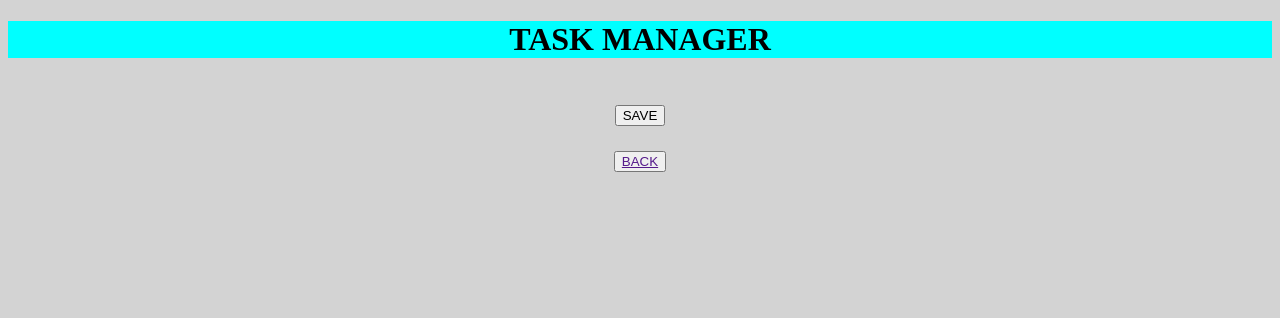
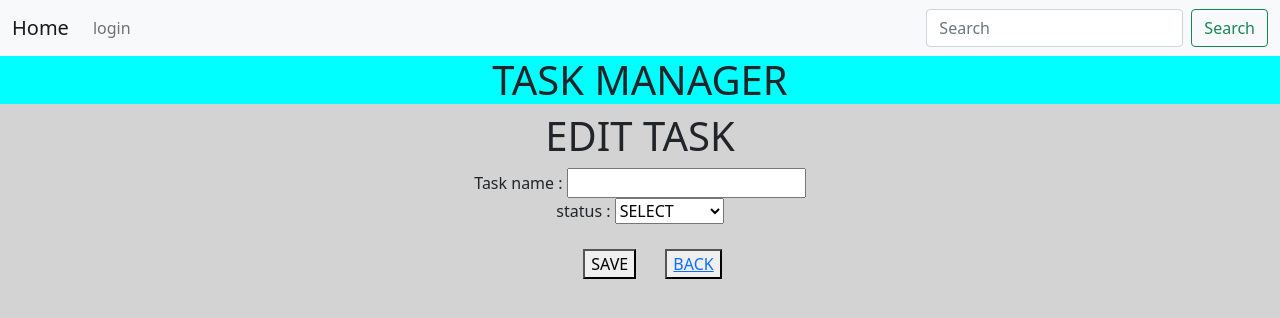
Before and after one commit to v0113yb411/Task-manager, a Django app: template assignment1/task/templates/edit_task.html in a window 1280 px wide. Shown: the top 318 px of the page. Run offline with Django 3.2, Linux system fonts and the light colour scheme; the template is opened without the code that fills it, so the values that code supplies are empty.

Commit message:
Add files via upload

```diff
--- a/assignment1/task/forms.py
+++ b/assignment1/task/forms.py
@@ -1,5 +1,5 @@
 from django import forms
-from django.contrib.auth.forms import AuthenticationForm, UserCreationForm
+from django.contrib.auth.forms import AuthenticationForm
 from django.contrib.auth.models import User
 from .models import Task, SubtaskModel
 
--- /dev/null
+++ b/assignment1/task/templates/base_index.html
@@ -0,0 +1,24 @@
+<!DOCTYPE html>
+<html lang="en">
+
+<head>
+    <meta charset="UTF-8">
+    <meta http-equiv="X-UA-Compatible" content="IE=edge">
+    <meta name="viewport" content="width=device-width, initial-scale=1.0">
+    <link href="https://cdn.jsdelivr.net/npm/bootstrap@5.0.2/dist/css/bootstrap.min.css" rel="stylesheet"
+        integrity="sha384-EVSTQN3/azprG1Anm3QDgpJLIm9Nao0Yz1ztcQTwFspd3yD65VohhpuuCOmLASjC" crossorigin="anonymous">
+    <script src="https://cdn.jsdelivr.net/npm/bootstrap@5.0.2/dist/js/bootstrap.bundle.min.js"
+        integrity="sha384-MrcW6ZMFYlzcLA8Nl+NtUVF0sA7MsXsP1UyJoMp4YLEuNSfAP+JcXn/tWtIaxVXM"
+        crossorigin="anonymous"></script>
+    {% block title %}
+    {% endblock %}
+
+</head>
+
+<body>
+    {% include 'navbar.html' %}
+    {% block body %}
+    {% endblock %}
+</body>
+
+</html>
--- a/assignment1/task/templates/edit_task.html
+++ b/assignment1/task/templates/edit_task.html
@@ -1,20 +1,35 @@
-<!DOCTYPE html>
-<html lang="en">
+{% extends 'base_index.html' %}
 
-<head>
-    <meta charset="UTF-8">
-    <meta http-equiv="X-UA-Compatible" content="IE=edge">
-    <meta name="viewport" content="width=device-width, initial-scale=1.0">
-    <title>EDIT TASK</title>
-</head>
+{% block body %}
 
 <body style="text-align: center;background-color: lightgray;">
     <h1 style="background-color: aqua;">TASK MANAGER</h1>
     <div>
-        <button style="margin: 25px;">SAVE</button><br>
-        <button><a href="">BACK</a></button>
+        <form action="{% url 'edit_task' task.id %}" method="post">
+            {% csrf_token %}
+
+            <h1>EDIT TASK</h1>
+
+            <label for="task_name">Task name : </label>
+            <input type="text" name="task_name" id="task_name" value="{{task.task_name}}"><br>
+
+            <label for="Status"></label>status :
+            <select name="Status" id="Status">
+
+                <option value="">SELECT</option>
+                <option value="1">Not Started</option>
+                <option value="2">In Progres</option>
+                <option value="3">Completed</option>
+
+            </select>
+
+            <div>
+                <button style="margin: 25px;" type="submit">SAVE</button>
+                <button><a href="{% url 'task_detail' task.id %}">BACK</a></button>
+            </div>
+        </form>
     </div>
 
 </body>
 
-</html>
+{% endblock %}
--- /dev/null
+++ b/assignment1/task/templates/navbar.html
@@ -0,0 +1,31 @@
+<nav class="navbar navbar-expand-lg navbar-light bg-light">
+    <div class="container-fluid">
+        <a class="navbar-brand" href="{% url 'home' %}">Home</a>
+        <button class="navbar-toggler" type="button" data-bs-toggle="collapse" data-bs-target="#navbarSupportedContent"
+            aria-controls="navbarSupportedContent" aria-expanded="false" aria-label="Toggle navigation">
+            <span class="navbar-toggler-icon"></span>
+        </button>
+        <div class="collapse navbar-collapse" id="navbarSupportedContent">
+            <ul class="navbar-nav me-auto mb-2 mb-lg-0">
+                <!-- <li class="nav-item">
+                    <a class="nav-link active" aria-current="page" href="{% url 'home' %}">Home</a>
+                </li> -->
+                {% if user.is_authenticated %}
+                <li class="nav-item">
+                    <a class="nav-link" href="{% url 'log_out' %}">logout</a>
+                </li>
+                {% else %}
+                <li class="nav-item">
+                    <a class="nav-link" href="{% url 'login' %}">login</a>
+                </li>
+                {% endif %}
+
+
+            </ul>
+            <form class="d-flex">
+                <input class="form-control me-2" type="search" placeholder="Search" aria-label="Search">
+                <button class="btn btn-outline-success" type="submit">Search</button>
+            </form>
+        </div>
+    </div>
+</nav>
--- a/assignment1/task/urls.py
+++ b/assignment1/task/urls.py
@@ -5,15 +5,13 @@ from .import views
 urlpatterns = [
     path("", views.home, name='home'),
     path("login/", views.login_view, name='login'),
+    path("log_out/", views.log_out, name='log_out'),
     path("create_task/", views.create_task, name='create_task'),
     path("add_sub_task/", views.add_sub_task, name='add_sub_task'),
     path("task_list/", views.task_list, name='task_list'),
-    path("create_task/", views.create_task, name='create_task'),
+    # path("create_task/", views.create_task, name='create_task'),
     path("task_detail/<int:pk>", views.task_detail, name='task_detail'),
     path('edit_task/<int:pk>', views.edit_task, name='edit_task'),
     path('delete_task/<int:pk>', views.delete_task, name='delete_task'),
 
-
-
-
 ]
```
Also changed, not shown: assignment1/task/templates/create_task.html (+3 -9 lines), assignment1/task/templates/home.html (+4 -9 lines), assignment1/task/templates/login.html (+11 -4 lines), assignment1/task/templates/task_detail.html (+3 -9 lines), assignment1/task/templates/task_list.html (+5 -9 lines), assignment1/task/views.py (+36 -11 lines), assignment1/db.sqlite3.
